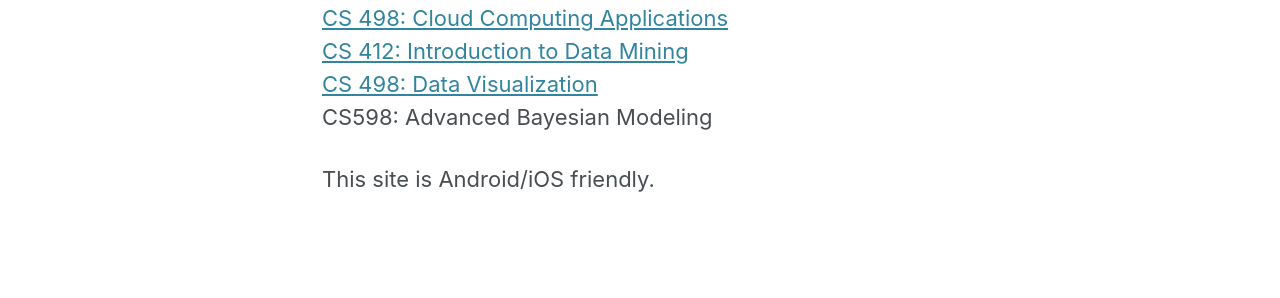
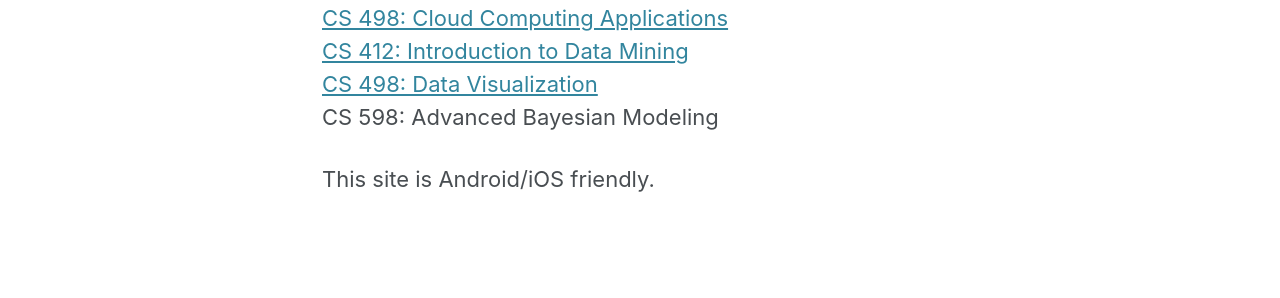
Before and after one commit to tanghao205/tanghao205.github.io, a Jekyll site: the page built from _pages/about.md, in a window 1280 px wide and 900 px high, scrolled down 767 px. Shown: the part 330-628 px from the top of the window. Built offline with Jekyll 4.4.1, drawn with Linux system fonts in a browser that asks for light colours; cached includes are drawn as plain includes; nearby versions of some CDN libraries.

Commit message:
Update about.md

```diff
--- a/_pages/about.md
+++ b/_pages/about.md
@@ -21,6 +21,6 @@ My coursework:
 [CS 498: Cloud Computing Applications](https://www.coursera.org/account/accomplishments/certificate/Y7ATZCJYREUH?utm_medium=certificate&utm_source=link&utm_campaign=copybutton_certificate&utm_term=long)
 [CS 412: Introduction to Data Mining](https://www.coursera.org/account/accomplishments/certificate/X32Y7Y8RKFS5?utm_medium=certificate&utm_source=link&utm_campaign=copybutton_certificate&utm_term=long)
 [CS 498: Data Visualization](https://www.coursera.org/account/accomplishments/certificate/4JD9QV4M2JGM?utm_medium=certificate&utm_source=link&utm_campaign=copybutton_certificate&utm_term=long)
-CS598: Advanced Bayesian Modeling
+CS 598: Advanced Bayesian Modeling
 
 This site is Android/iOS friendly.
```
